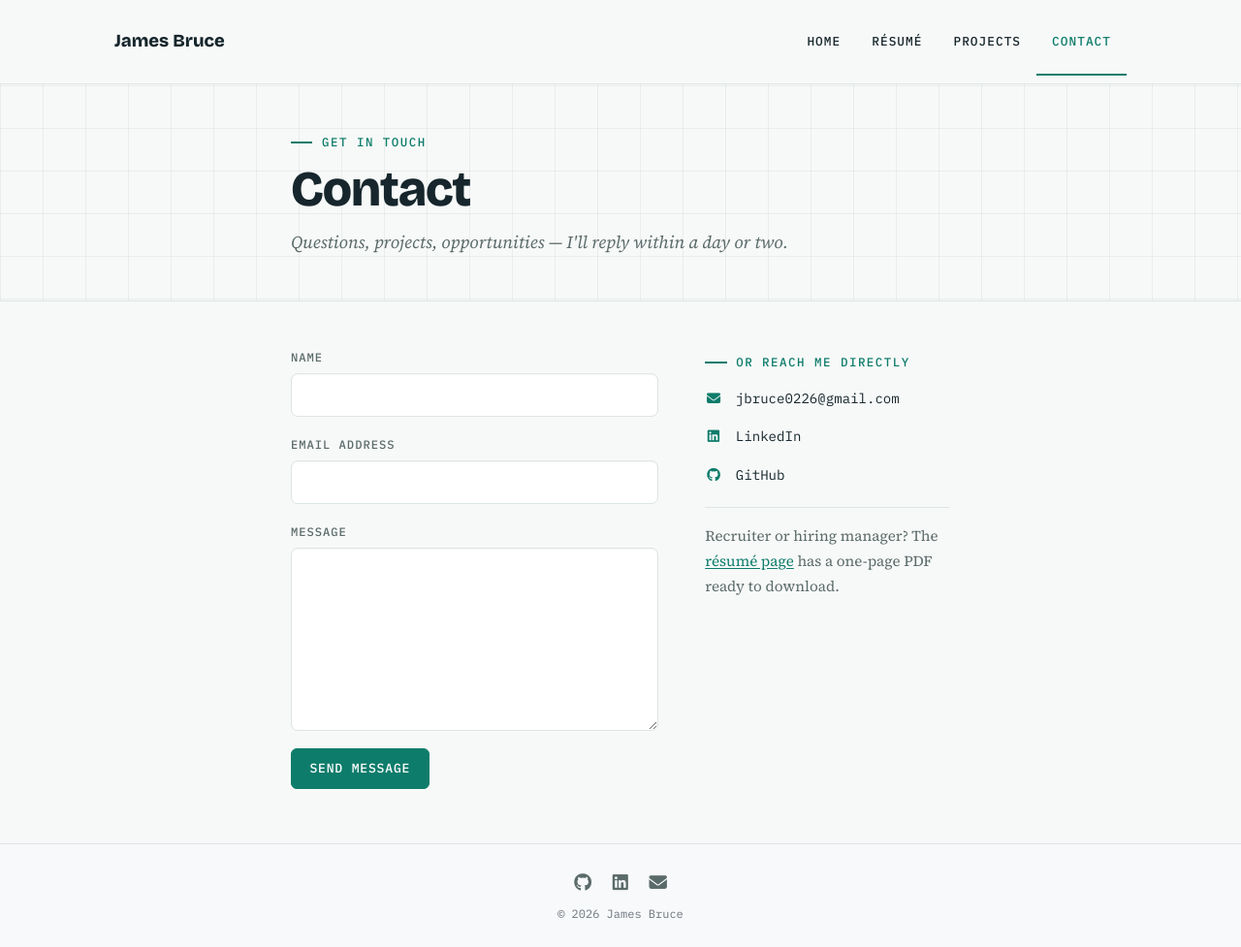
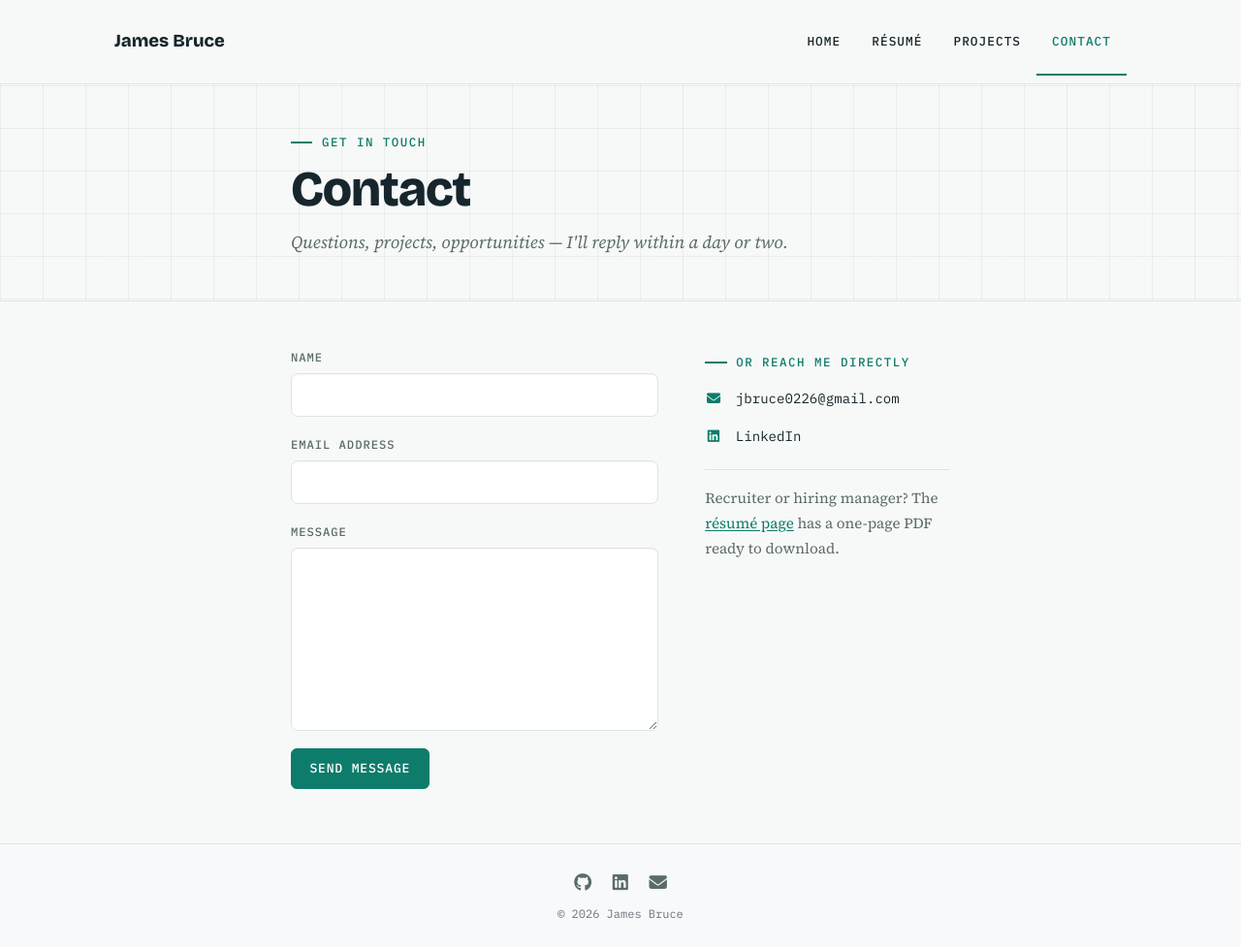
Before and after one commit to jimna-h/home, a Jekyll site: the page built from contact.html, in a window 1280 px wide. Shown: the whole page at 97% size. Built offline with Jekyll 4.4.1, drawn with Linux system fonts in a browser that asks for light colours.

Commit message:
remove github from contact options

```diff
--- a/contact.html
+++ b/contact.html
@@ -59,9 +59,6 @@ description: "Get in touch with James Bruce."
                         <li>
                             <a href="{{ site.social.linkedin }}" target="_blank" rel="noopener"><i class="fab fa-linkedin fa-fw"></i> LinkedIn</a>
                         </li>
-                        <li>
-                            <a href="{{ site.social.github }}" target="_blank" rel="noopener"><i class="fab fa-github fa-fw"></i> GitHub</a>
-                        </li>
                     </ul>
                     <p class="contact-note">Recruiter or hiring manager? The <a href="resume.html">résumé page</a> has a one-page PDF ready to download.</p>
                 </aside>
```
